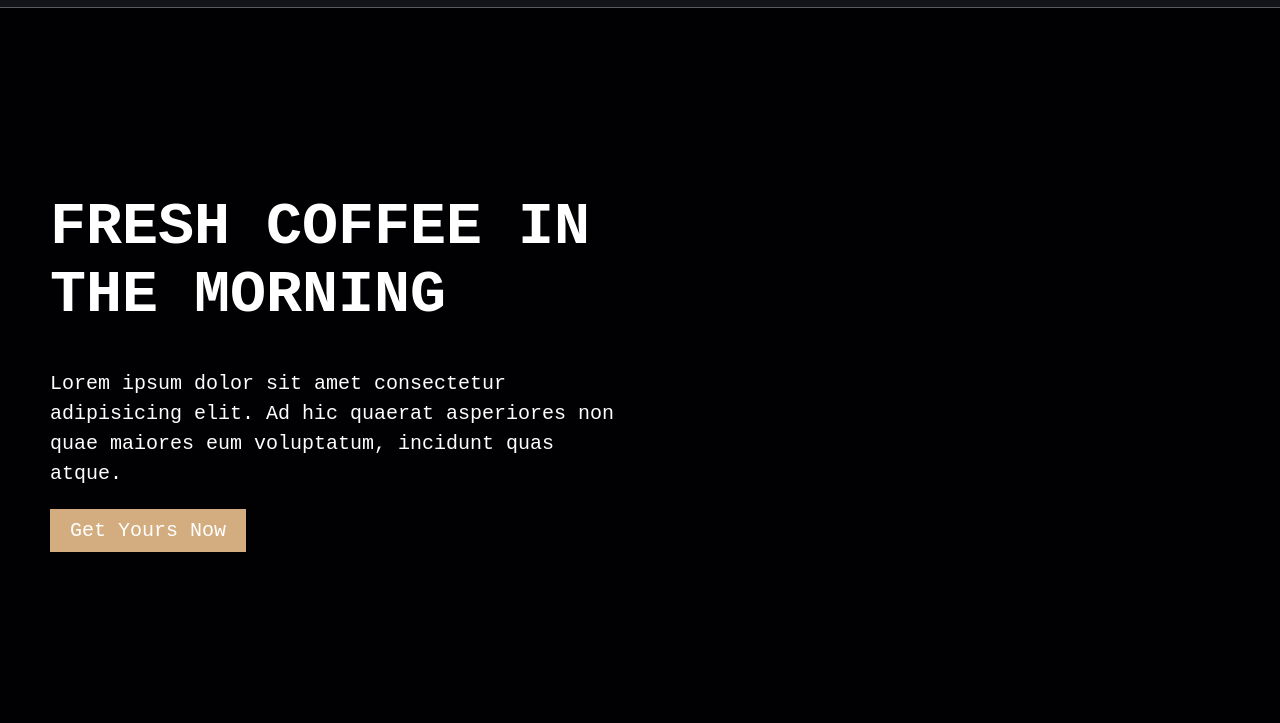
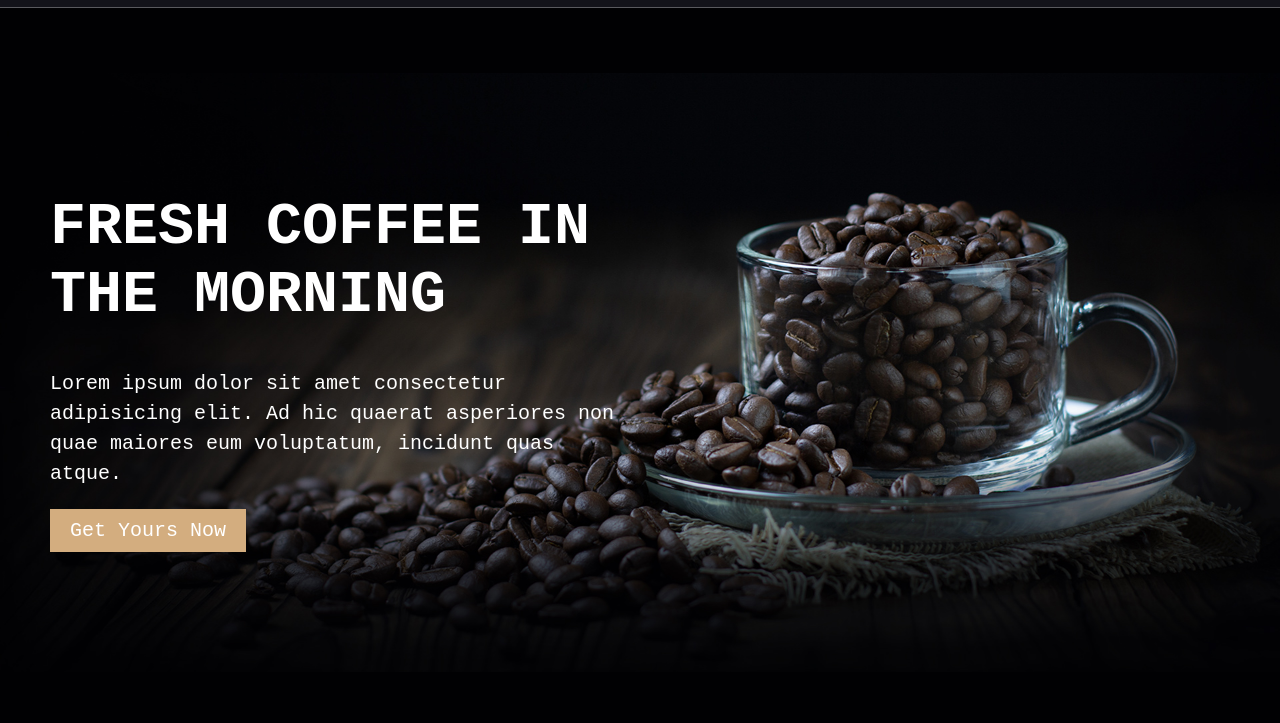
Before and after one commit to Monika-Saraswat/CafeClone, a plain HTML site: page index.html in a window 1280 px wide. Shown: the part 77-800 px from the top of the page. Drawn offline with Linux system fonts and the light colour scheme; files whose address does not match are found by name.

Commit message:
Update style.css

```diff
--- a/style.css
+++ b/style.css
@@ -101,7 +101,7 @@ body{
 /* home section start */
 .home{
     margin-top: 30px;
-    background: url('/images/home-img.jpeg');
+    background: url('./home-img.jpeg');
     background-size:cover;
     flex: 0 0 100%;
     padding-bottom: 100px;
```
